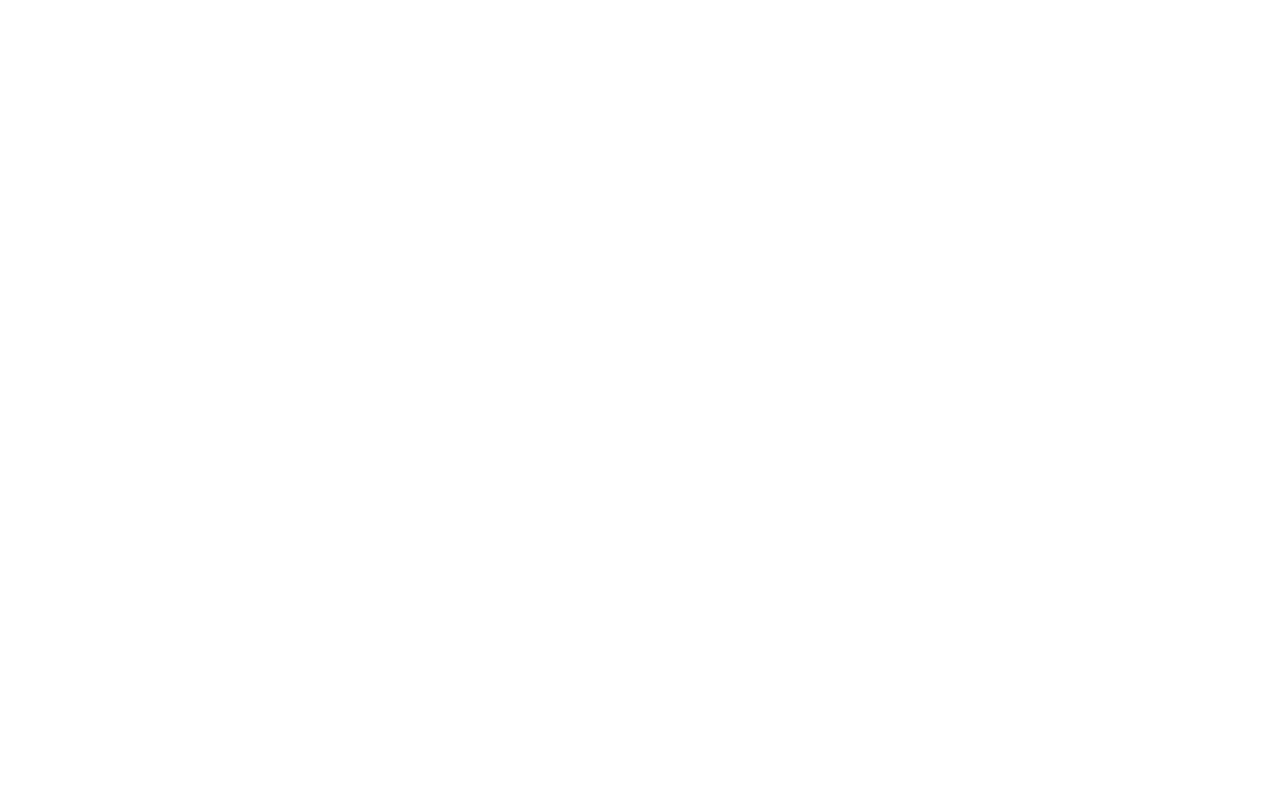
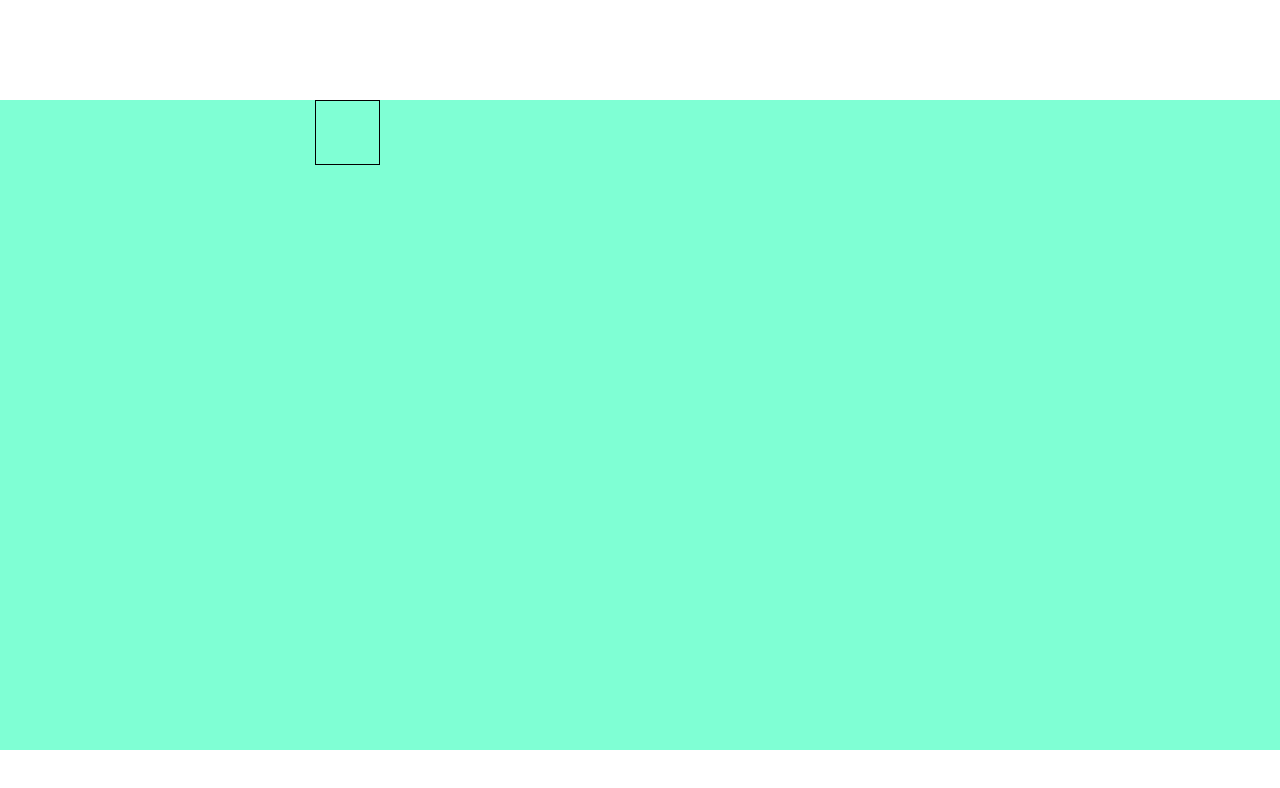
Before and after one commit to NicholasConti/js-campominato-grid, a plain HTML site: page index.html in a window 1280 px wide. Drawn offline with Linux system fonts and the light colour scheme.

Commit message:
html-css structure

```diff
--- a/css/style.css
+++ b/css/style.css
@@ -0,0 +1,37 @@
+*{
+    margin: 0;
+    padding: 0;
+    box-sizing: border-box;
+}
+
+body{
+    height: 100vh;
+    display: flex;
+    flex-direction: column;
+}
+
+header , footer{
+    padding: 3.125rem 2.5rem;
+}
+
+main{
+    flex-grow: 1;
+    background-color: #7fffd4;
+    display: flex;
+    justify-content: center;
+    align-items: center;
+}
+
+.board{
+    width: 40.625rem;
+    height: 40.625rem;
+    display: flex;
+    flex-wrap: wrap;
+    align-content: flex-start;
+}
+
+.cell{
+    border: 1px solid black;
+    width: calc(100% / 10);
+    height: calc(100% / 10);
+}
--- a/index.html
+++ b/index.html
@@ -5,9 +5,16 @@
     <meta http-equiv="X-UA-Compatible" content="IE=edge">
     <meta name="viewport" content="width=device-width, initial-scale=1.0">
     <link rel="stylesheet" href="css/style.css">
-    <title>Document</title>
+    <title>Campo Minato</title>
 </head>
 <body>
+    <header></header>
+    <main>
+        <div class="board">
+            <div class="cell"></div>
+        </div>
+    </main>
+    <footer></footer>
     <script src="js/mian.js"></script>
 </body>
 </html>
```
